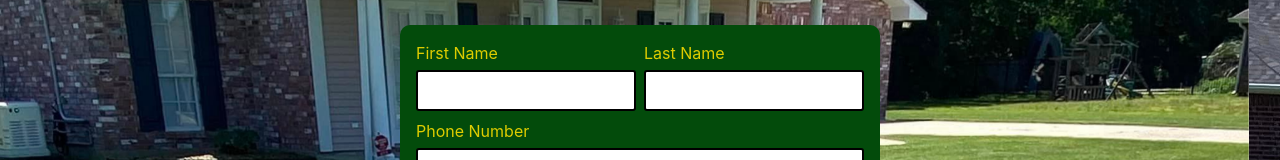
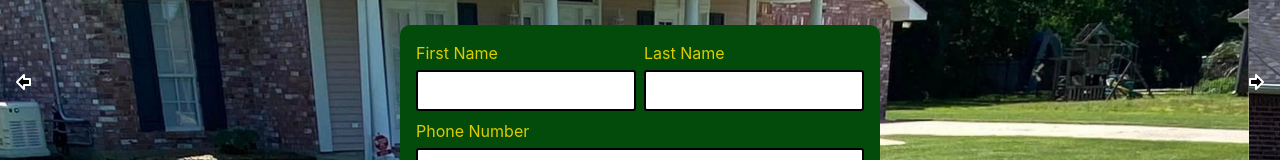
Before and after one commit to ReleventGull/ChretienLawnMowerService, a React (Create React App) app: page /home in a window 1280 px wide. Shown: the part 264-424 px from the top of the page. Built offline with nearby package versions, Linux system fonts and the light colour scheme.

Commit message:
feat(scrolling): Alllows user to scroll through front images

```diff
--- a/package.json
+++ b/package.json
@@ -1,5 +1,6 @@
 {
   "dependencies": {
+    "lucide-react": "^0.378.0",
     "react": "^18.3.0",
     "react-dom": "^18.3.0",
     "react-router-dom": "^6.23.0",
--- a/public/componentcss/home.css
+++ b/public/componentcss/home.css
@@ -20,11 +20,11 @@ h3 {
 }
 
 .imageSliderContainer {
-    width: 100%;
+    min-width: 100%;
     height: 100%;
     display: flex;
     overflow: hidden;
-
+    z-index: 1;
 }
 
 .images {
@@ -204,3 +204,33 @@ h3 {
     gap: .3rem;
     justify-content: space-between;
 }
+
+
+
+
+
+
+
+
+
+.arrowContainer{
+    z-index: 2;
+    position: absolute;
+    height: 100%;
+    display: grid;
+    place-content: center;
+    width: 3rem;
+    transition: .2s;
+}
+.arrowContainer svg {
+    fill: black;
+}
+
+.arrowContainer.right {
+    right: 0
+}
+.arrowContainer:hover {
+    cursor: pointer;
+    background-color: rgb(0,0,0,.4);
+    transition: .2s;
+}
--- a/src/Components/VouchComponent.js
+++ b/src/Components/VouchComponent.js
@@ -1,5 +1,6 @@
 import { useEffect, useState } from "react"
 import { Contact, Images } from './exports'
+import { ArrowBigLeft, ArrowBigRight } from "lucide-react"
 import image1 from './Images/House.png'
 import image2 from './Images/House2.png'
 
@@ -9,7 +10,6 @@ const Vouch = ({imageSlideTick}) => {
 
     useEffect(() => {
         imageSlideTick = setTimeout(() => {
-            console.log(imageIndex)
             if(imageIndex == images.length - 1) {
                 setImageIndex(0)
             }else {
@@ -18,16 +18,37 @@ const Vouch = ({imageSlideTick}) => {
         }, 5000)
     }, [imageIndex])
 
+   const changeSlide = (val) => {
+        clearTimeout(imageSlideTick)
+        if (val > 0) {
+            if(imageIndex == images.length - 1) {
+                setImageIndex(0)
+            }else {
+                setImageIndex(imageIndex + val)
+            }
+        }else if (val < 0) {
+            if(imageIndex == 0) {
+                setImageIndex(images.length - 1)
+            }else {
+                setImageIndex(imageIndex + val)
+            }
+        }
+
+   }
+
     return (
-
     <div className="caraselBox">
+        <div onClick={() => changeSlide(-1)}className='arrowContainer left'>
+            <ArrowBigLeft />
+        </div>
+        <div onClick={() => changeSlide(1)} className='arrowContainer right'>
+            <ArrowBigRight />
+        </div>
         <div className="imageSliderContainer">
             {images.map((img) =>
             <Images img={img} imageIndex={imageIndex} imageSlideTick  = {imageSlideTick}/>
         )}
-
         </div>
-
         <Contact />
     </div>
     )
```
Also changed, not shown: 1 other file (tests, documents, lock files or other folders).
